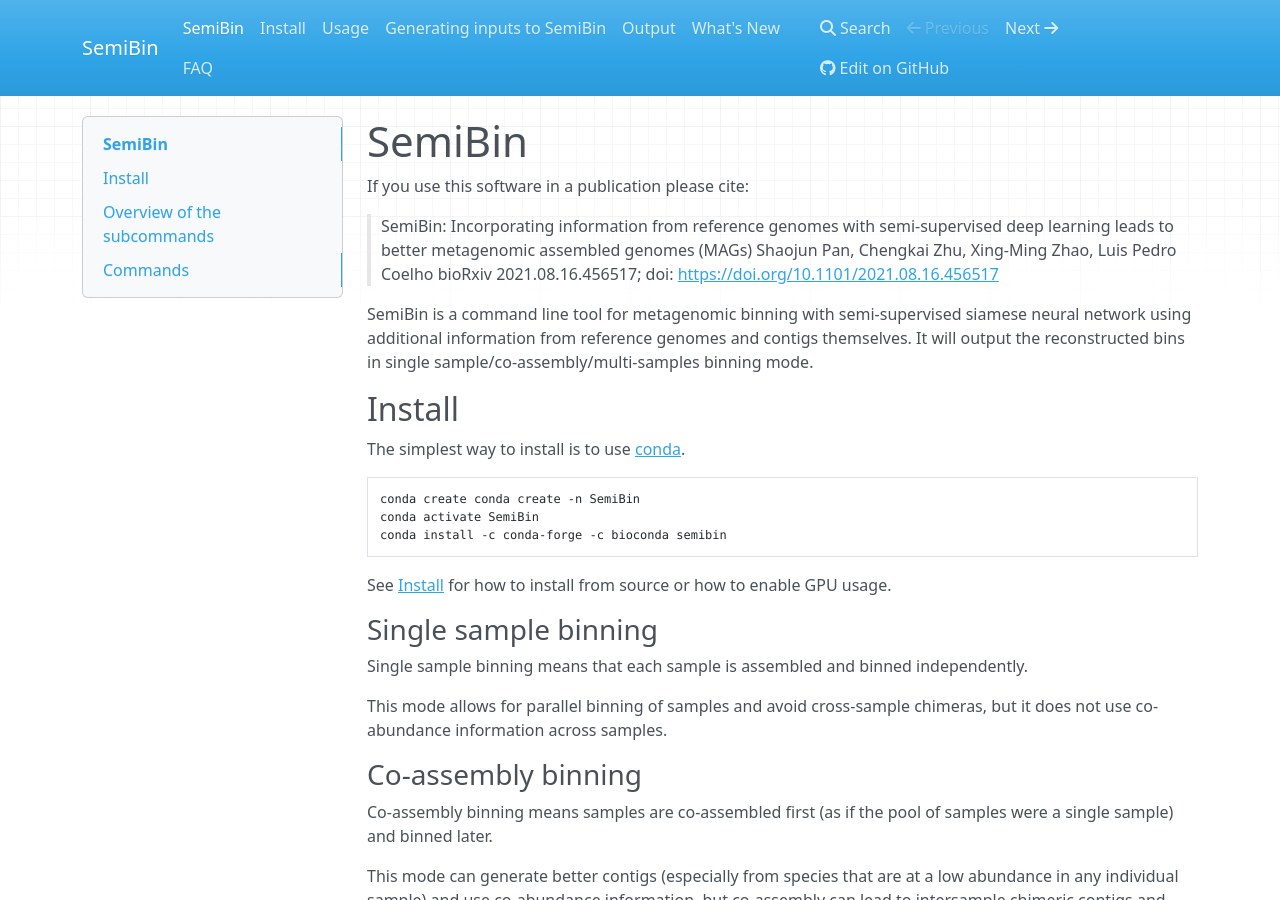
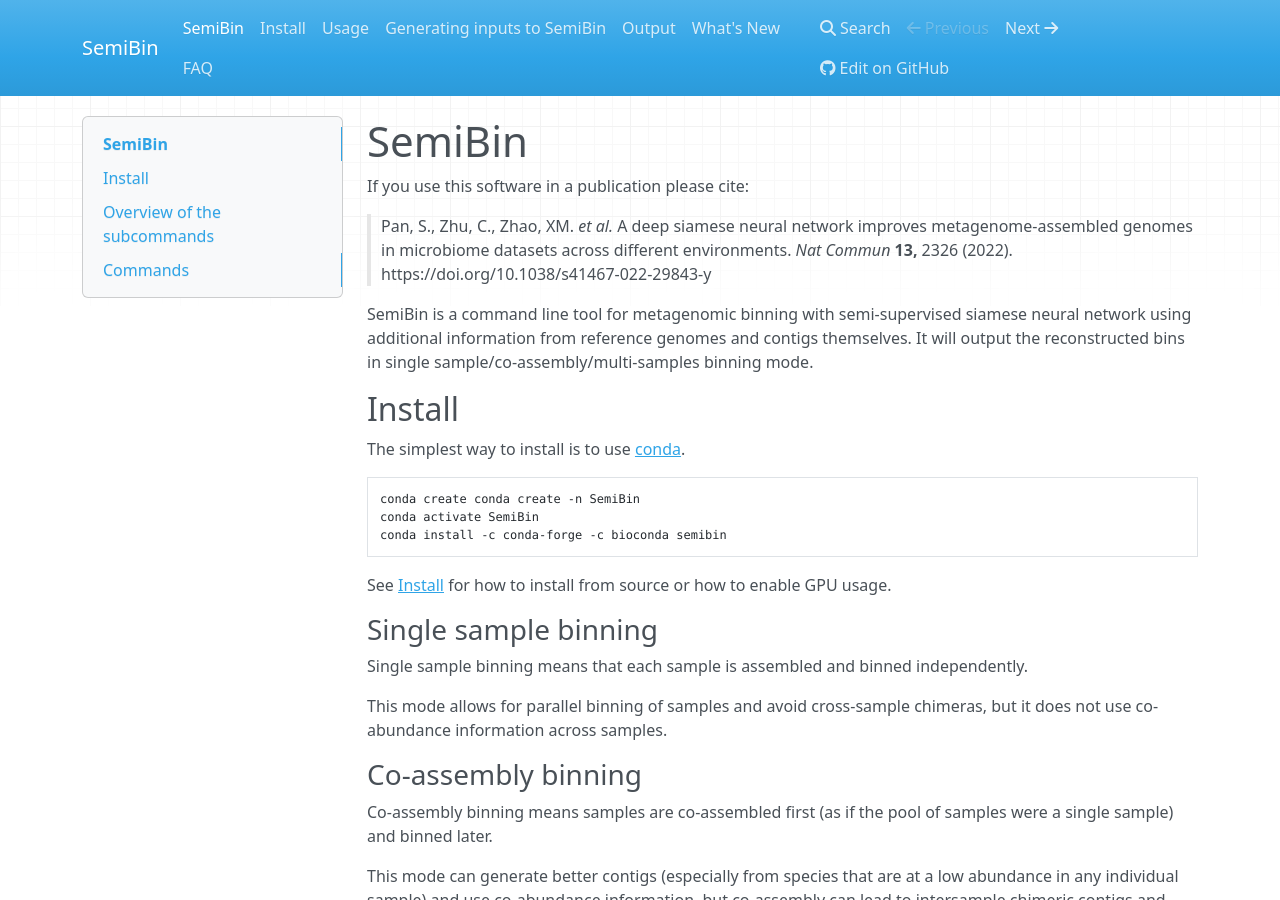
Before and after one commit to BigDataBiology/SemiBin, an MkDocs documentation site: the page built from docs/index.md, in a window 1280 px wide and 900 px high. Built offline with MkDocs 1.6.1, drawn with Linux system fonts in a browser that asks for light colours; nearby versions of some CDN libraries.

Commit message:
DOC Update citation in docs

```diff
--- a/docs/index.md
+++ b/docs/index.md
@@ -2,12 +2,10 @@
 
 If you use this software in a publication please cite:
 
-> SemiBin: Incorporating information from reference genomes with
-> semi-supervised deep learning leads to better metagenomic assembled genomes
-> (MAGs)
-> Shaojun Pan, Chengkai Zhu, Xing-Ming Zhao, Luis Pedro Coelho
-> bioRxiv 2021.08.16.456517; doi:
-> [https://doi.org/10.1101/2021.08.16.456517](https://doi.org/10.1101/2021.08.16.456517)
+>  Pan, S., Zhu, C., Zhao, XM. *et al.* A deep siamese neural network improves
+>  metagenome-assembled genomes in microbiome datasets across different
+>  environments. *Nat Commun* **13,** 2326 (2022).
+>  https://doi.org/10.1038/s41467-022-29843-y
 
 SemiBin is a command line tool for metagenomic binning with semi-supervised siamese neural network using additional information from reference genomes and contigs themselves. It will output the reconstructed bins in single sample/co-assembly/multi-samples binning mode.
 
```
Also changed, not shown: README.md (+4 -1 lines).
